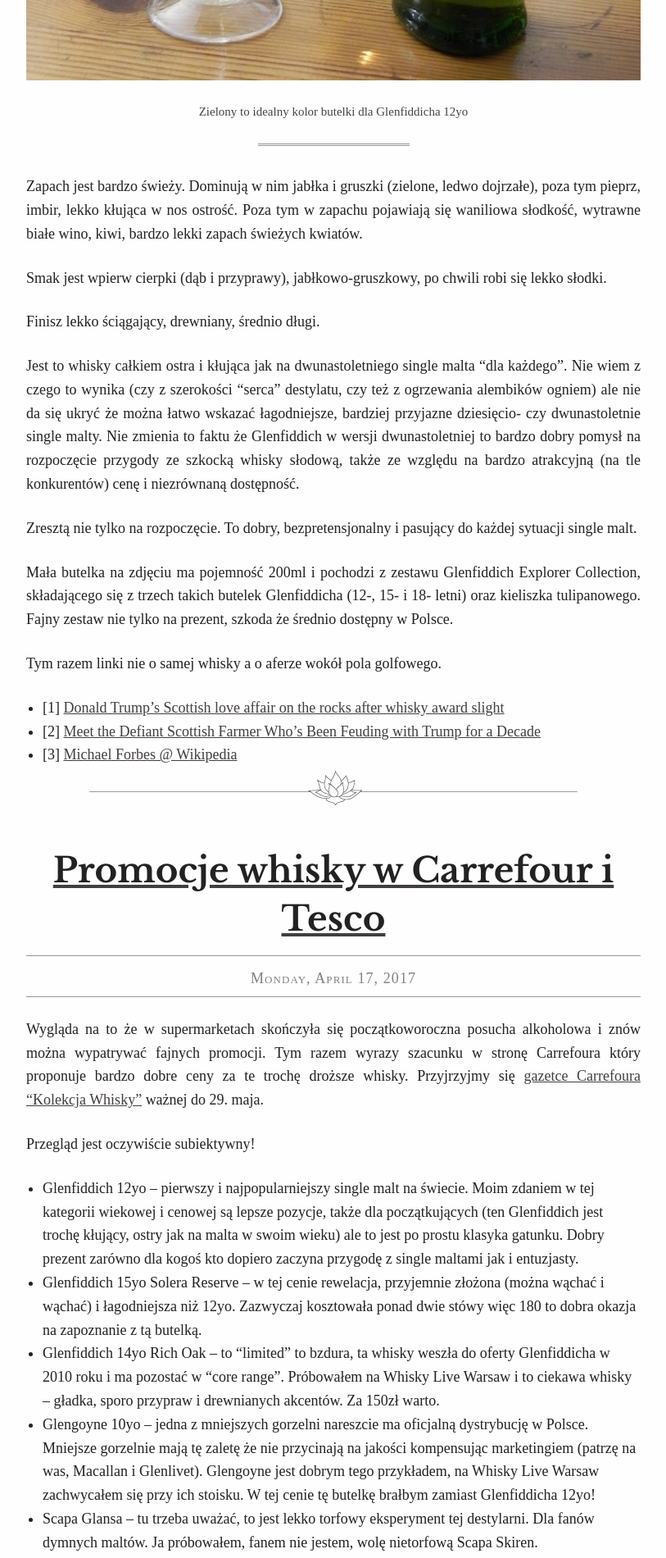
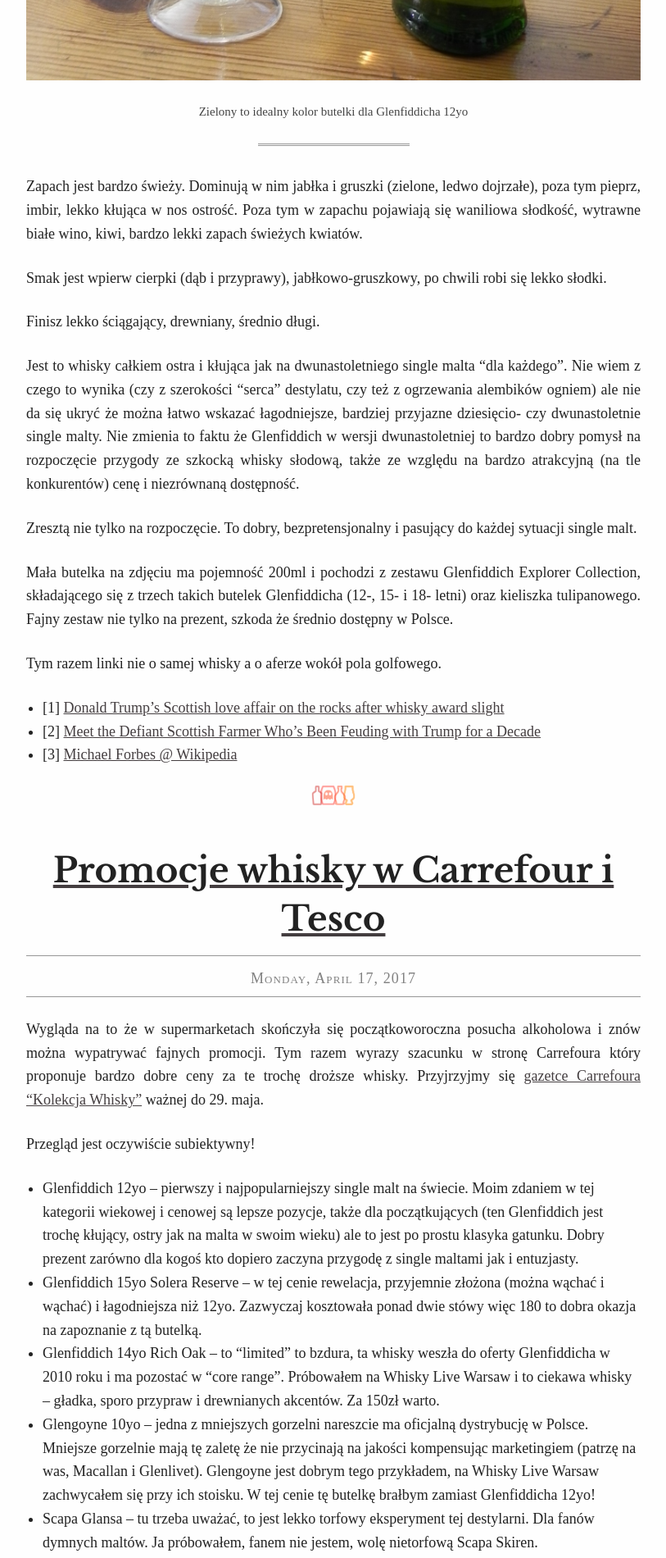
Before and after one commit to tomash/rudeduchy, a Jekyll site: the page built from index.html, in a window 1280 px wide. Shown: the part 2330-4230 px from the top of the page at 82% size, without its empty margins (233-1046 px from the left). Built offline with Jekyll 4.4.1, drawn with Linux system fonts in a browser that asks for light colours; the list of posts is cut into pages by our own code.

Commit message:
new separator image, ghostparator

```diff
--- a/css/screen.scss
+++ b/css/screen.scss
@@ -40,7 +40,7 @@
 
 // Images
 // Note that extensions are omitted for use in retina-background-image mixin
-$img-separator: '{{ site.baseurl }}/img/separator';
+$img-separator: '{{ site.baseurl }}/img/ghostparator';
 $img-banner: '{{ site.baseurl }}/img/banner';
 $img-dude: '{{ site.baseurl }}/img/dude';
 $img-face: '{{ site.baseurl }}/img/self_with_owl';
```
Also changed, not shown: img/ghostparator.png (added), img/ghostparator@2x.png (added).
